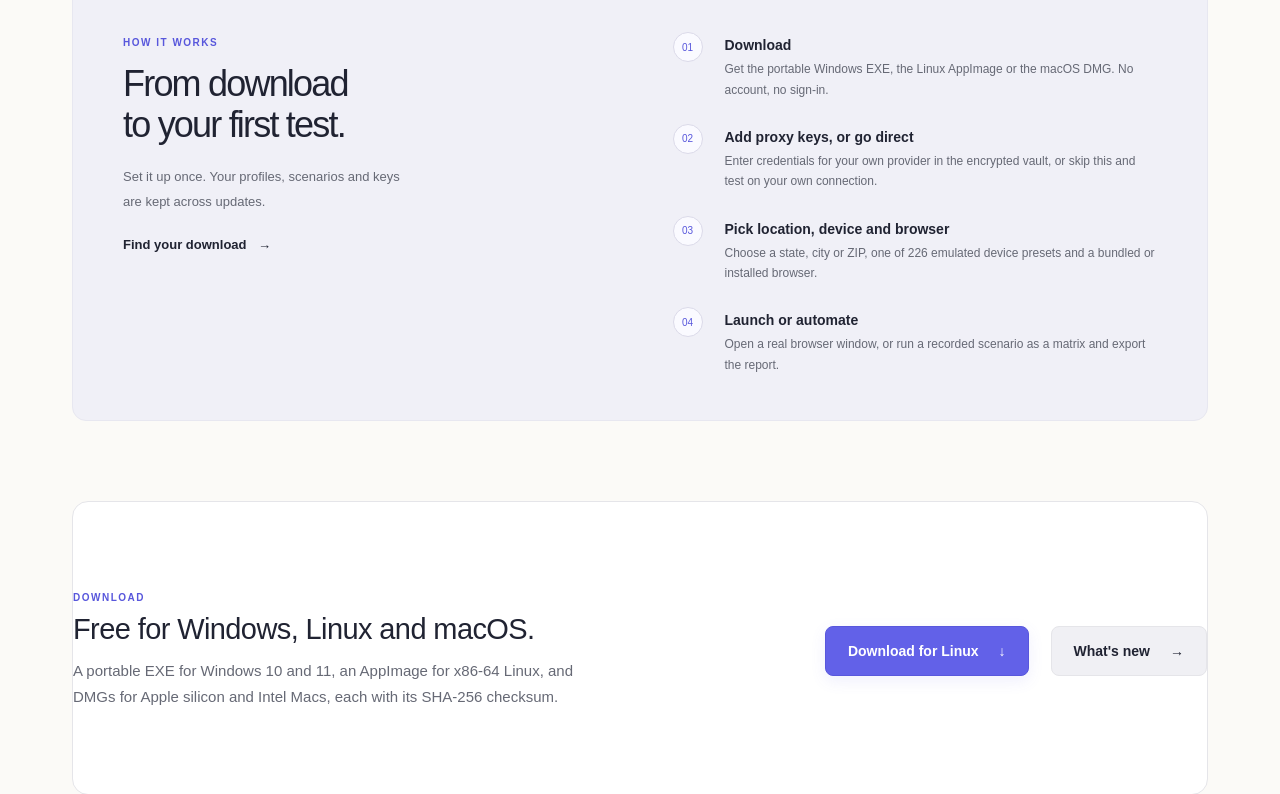
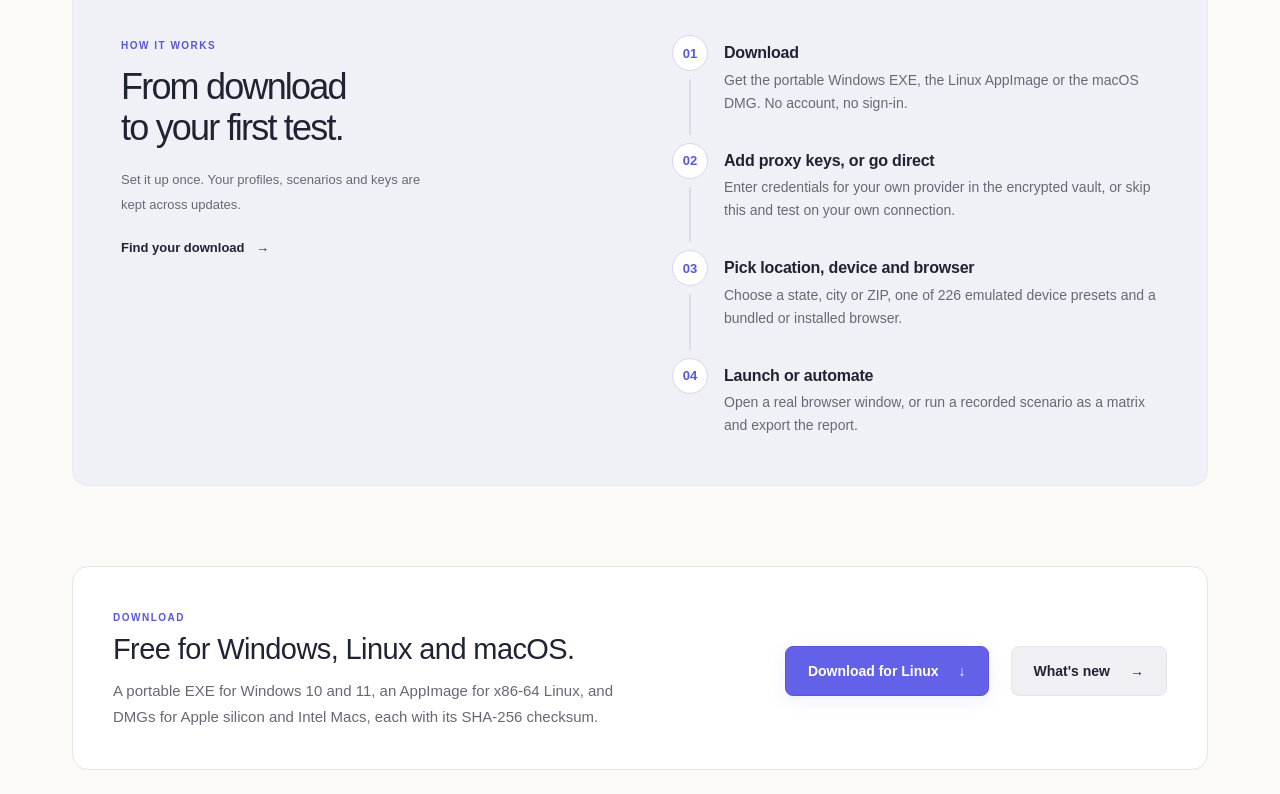
Before and after one commit to UbaidBinWaris/proxy_browser, a Next.js app in the folder app/webapp/: page / in a window 1280 px wide. Shown: the part 4286-5080 px from the top of the page. Built offline with nearby package versions, Linux system fonts and the light colour scheme.

Commit message:
feat: update deployment workflow and enhance styling for improved layout and accessibility

```diff
--- a/app/webapp/src/app/globals.css
+++ b/app/webapp/src/app/globals.css
@@ -1015,11 +1015,12 @@ h2 {
 .how {
   background: #f0f0f7;
   border: 1px solid #e7e7f0;
-  border-radius: 14px;
-  padding: 45px 50px;
-  display: grid;
-  grid-template-columns: 1fr 1fr;
-  gap: 65px;
+  border-radius: 16px;
+  padding: 48px;
+  display: grid;
+  grid-template-columns: minmax(0, 1fr) minmax(0, 1fr);
+  gap: 64px;
+  align-items: start;
 }
 
 .how h2 {
@@ -1028,9 +1029,10 @@ h2 {
 
 .how>div>p {
   margin: 20px 0;
-  max-width: 290px;
-}
-
+  max-width: 300px;
+}
+
+/* Steps: a numbered badge per step, joined by a line, with the heading on the badge's centre line. */
 .how ol {
   list-style: none;
   margin: 0;
@@ -1038,36 +1040,59 @@ h2 {
 }
 
 .how li {
+  position: relative;
   display: flex;
-  gap: 22px;
-  margin-bottom: 24px;
+  gap: 16px;
+  padding-bottom: 28px;
 }
 
 .how li:last-child {
-  margin-bottom: 0;
+  padding-bottom: 0;
+}
+
+.how li:not(:last-child)::before {
+  content: "";
+  position: absolute;
+  left: 17px;
+  top: 44px;
+  bottom: 8px;
+  width: 2px;
+  border-radius: 1px;
+  background: #dcdbec;
 }
 
 .how li>span {
-  border: 1px solid #dbdae9;
-  background: #fafaff;
+  border: 1px solid #d6d5ee;
+  background: white;
   color: var(--purple-text);
   border-radius: 50%;
-  width: 30px;
-  height: 30px;
+  width: 36px;
+  height: 36px;
   flex-shrink: 0;
   display: grid;
   place-items: center;
-  font-size: 10px;
+  font-size: 13px;
+  font-weight: 600;
+  font-variant-numeric: tabular-nums;
+}
+
+.how li>div {
+  min-width: 0;
 }
 
 .how h3 {
+  font-size: 16px;
+  line-height: 1.4;
+  font-weight: 600;
+  letter-spacing: -.2px;
+  margin: 7px 0 4px;
+}
+
+.how li p {
   font-size: 14px;
-  margin: 5px 0 6px;
-}
-
-.how li p {
-  font-size: 12px;
-  line-height: 1.7;
+  line-height: 1.65;
+  color: var(--muted);
+  margin: 0;
 }
 
 .platform-mark {
@@ -1209,7 +1234,7 @@ h2 {
     display: none;
   }
   .how {
-    padding: 40px 30px;
+    padding: 40px 32px;
     gap: 40px;
   }
 }
@@ -1259,9 +1284,9 @@ h2 {
     max-width: 420px;
   }
   .how {
-    grid-template-columns: 1fr;
-    padding: 30px 24px;
-    gap: 30px;
+    grid-template-columns: minmax(0, 1fr);
+    padding: 32px 24px;
+    gap: 32px;
   }
   .how h2 {
     font-size: 32px;
@@ -2569,11 +2594,7 @@ h2 {
   margin-top: 24px;
 }
 
-.use-case-steps h3 {
-  font-size: 15px;
-}
-
-.use-case-steps li p, .use-case-steps > div > p {
+.use-case-steps > div > p {
   font-size: 14px;
 }
 
--- a/app/webapp/src/app/page.tsx
+++ b/app/webapp/src/app/page.tsx
@@ -103,7 +103,7 @@ export default async function Home() {
       <ol>{STEPS.map((step, i) => <li key={step.title}><span aria-hidden="true">{String(i + 1).padStart(2, '0')}</span><div><h3>{step.title}</h3><p>{step.text}</p></div></li>)}</ol>
     </section>
     {/* The desktop app opens this anchor (the home page with the download hash) for macOS updates, so it stays. */}
-    <section id="download" className="home-download section" aria-labelledby="download-title">
+    <section id="download" className="home-download" aria-labelledby="download-title">
       <div>
         <span className="eyebrow">DOWNLOAD</span>
         <h2 id="download-title">Free for Windows, Linux and macOS.</h2>
```
Also changed, not shown: 1 other file (tests, documents, lock files or other folders).
